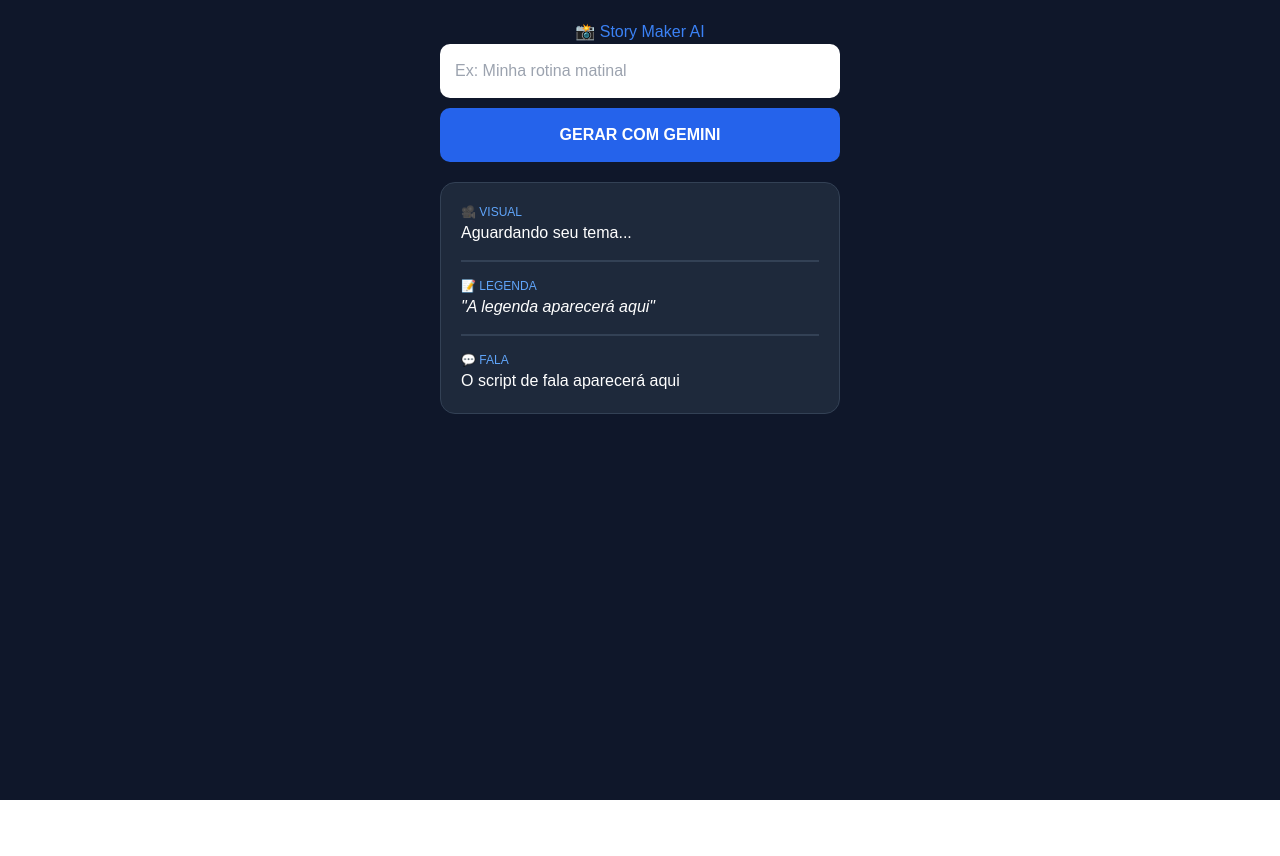
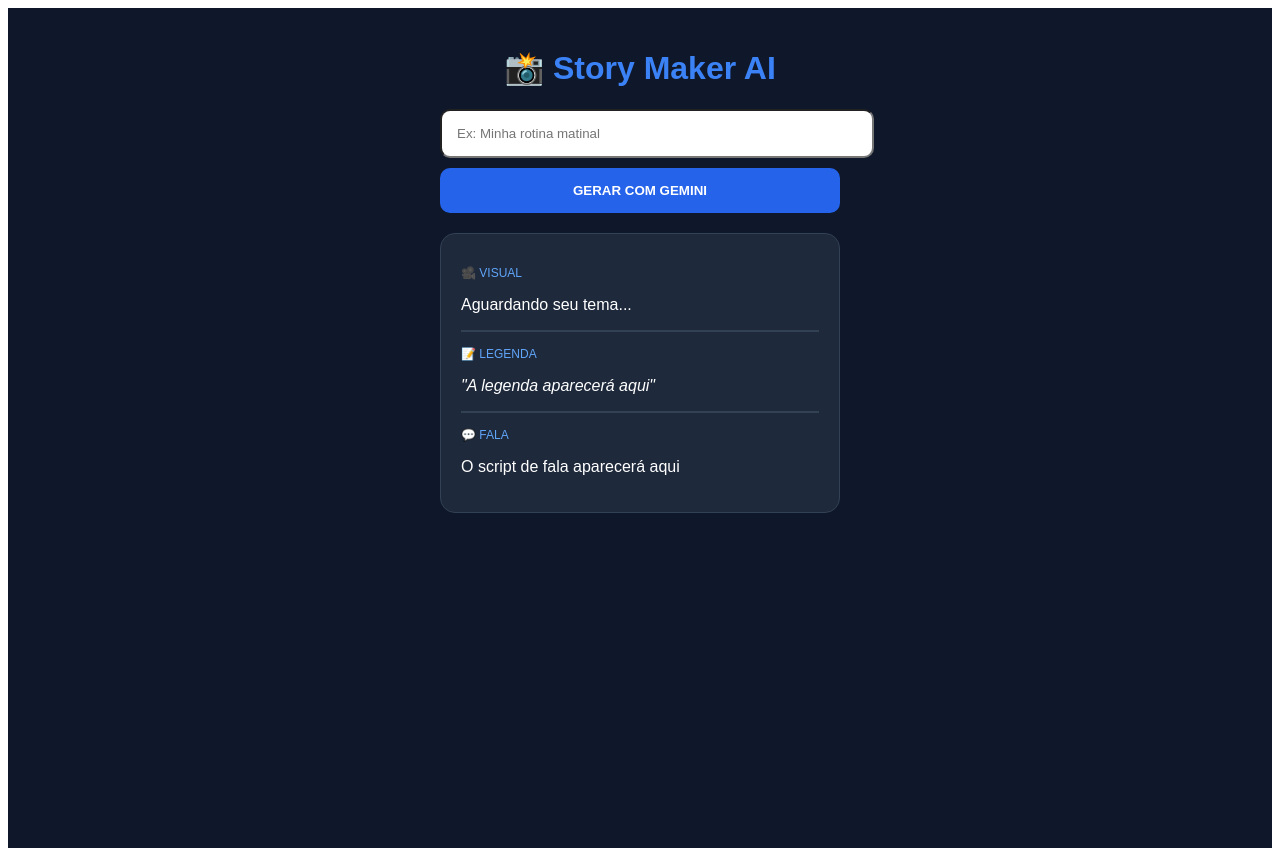
Before and after one commit to carlinhos0804/meu-app-stories., a Next.js app: page / in a window 1280 px wide. Before the commit the page ends 800 px from the top, so only its background shows below. Built offline with nearby package versions, Linux system fonts and the light colour scheme.

Commit message:
Update layout.tsx

```diff
--- a/app/layout.tsx
+++ b/app/layout.tsx
@@ -1,11 +1,10 @@
-import './globals.css'
-  export default function RootLayout({
+export default function RootLayout({
   children,
 }: {
   children: React.ReactNode
 }) {
   return (
-    <html lang="pt-br">
+    <html lang="pt">
       <body>{children}</body>
     </html>
   )
```
